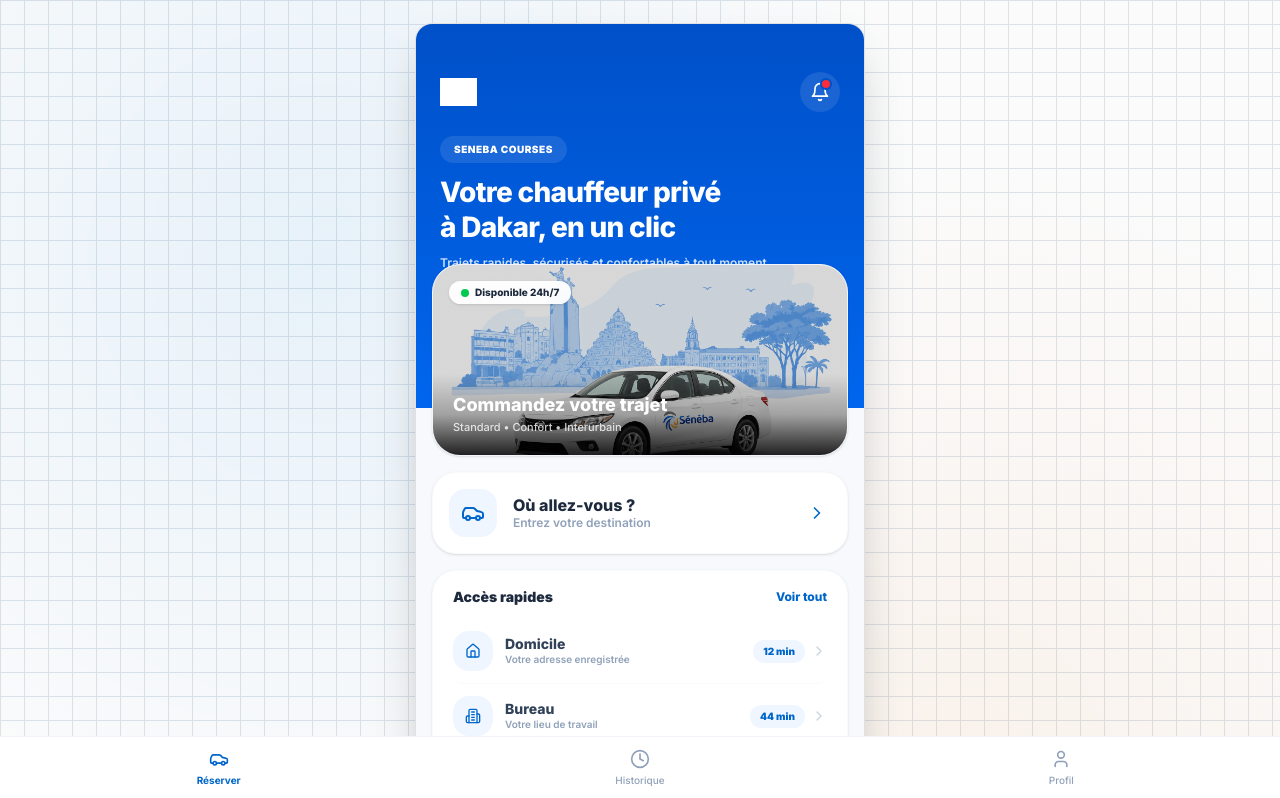
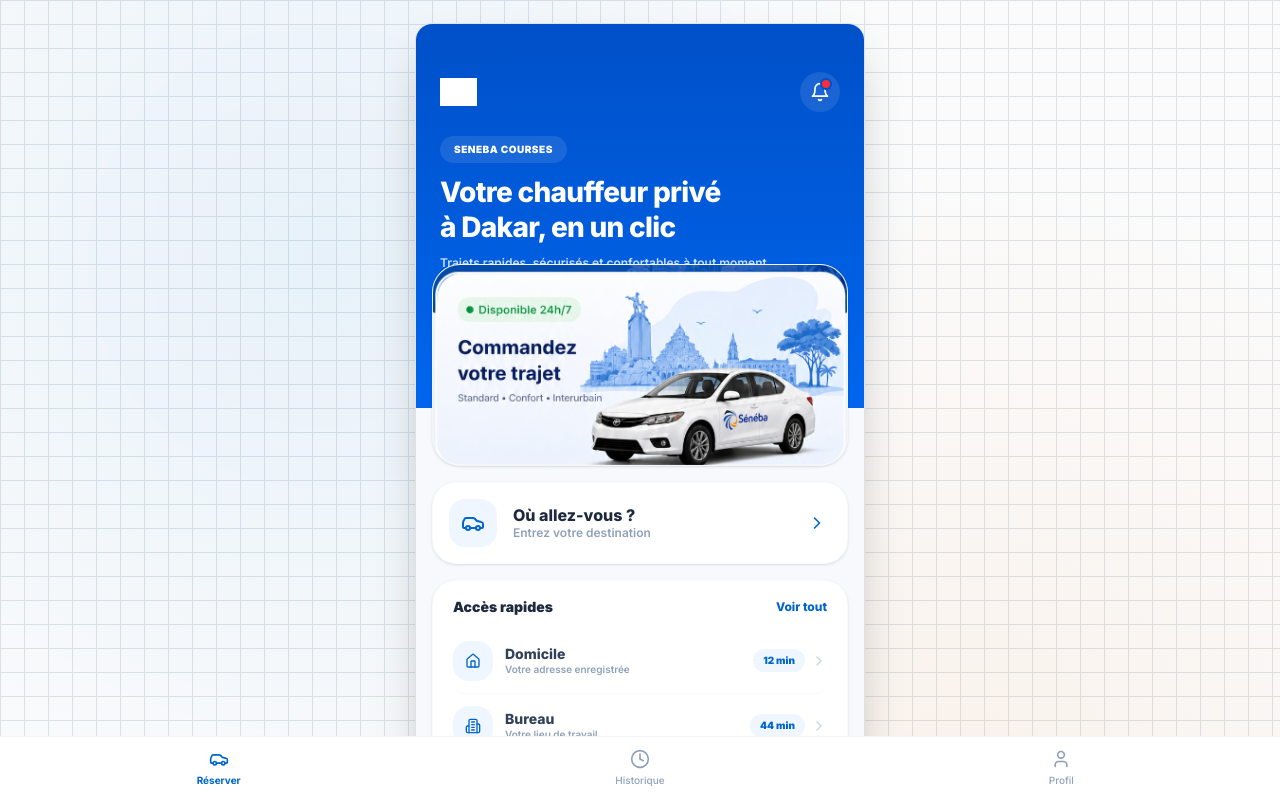
Before and after one commit to mactar27/Seneba, a Next.js app: page /home in a window 1280 px wide. Shown: the top 798 px of the page. Built offline with nearby package versions, Linux system fonts and the light colour scheme; grey boxes are pictures that could not be loaded.

Commit message:
Design: Display cropped mockup card image directly as real_vehicle.png

```diff
--- a/app/home/page.tsx
+++ b/app/home/page.tsx
@@ -37,23 +37,13 @@ export default function HomePage() {
       {/* ─── Main Scrollable Area ─── */}
       <div className="relative z-10 flex flex-col px-4 pt-[240px] gap-4">
 
-        {/* Featured Card (using real_vehicle.png with Text Overlay) */}
-        <Link href="/client/auth/login" className="w-full rounded-[28px] overflow-hidden shadow-sm bg-white border border-slate-100 hover:shadow-md transition-shadow relative block h-48">
+        {/* Featured Card (using real_vehicle.png) */}
+        <Link href="/client/auth/login" className="w-full rounded-[28px] overflow-hidden shadow-sm bg-white border border-slate-100 hover:shadow-md transition-shadow block">
           <img
             src="/images/real_vehicle.png"
             alt="Seneba Courses"
-            className="w-full h-full object-cover brightness-[0.85]"
+            className="w-full h-auto object-cover"
           />
-          {/* Top Left Green Pill Badge */}
-          <div className="absolute top-4 left-4 bg-white/95 backdrop-blur-sm px-3 py-1 rounded-full shadow-sm flex items-center gap-1.5 z-20">
-            <span className="w-2 h-2 rounded-full bg-green-500" />
-            <span className="text-[10px] font-extrabold text-slate-800">Disponible 24h/7</span>
-          </div>
-          {/* Bottom Left Text Overlays */}
-          <div className="absolute inset-x-0 bottom-0 bg-gradient-to-t from-black/85 via-black/25 to-transparent p-5 flex flex-col items-start justify-end z-10">
-            <span className="text-white font-extrabold text-lg leading-tight">Commandez votre trajet</span>
-            <span className="text-white/80 text-[11px] font-medium mt-0.5">Standard • Confort • Interurbain</span>
-          </div>
         </Link>
 
         {/* Where to / Search Destination Box */}
```
Also changed, not shown: public/images/real_vehicle.png.
